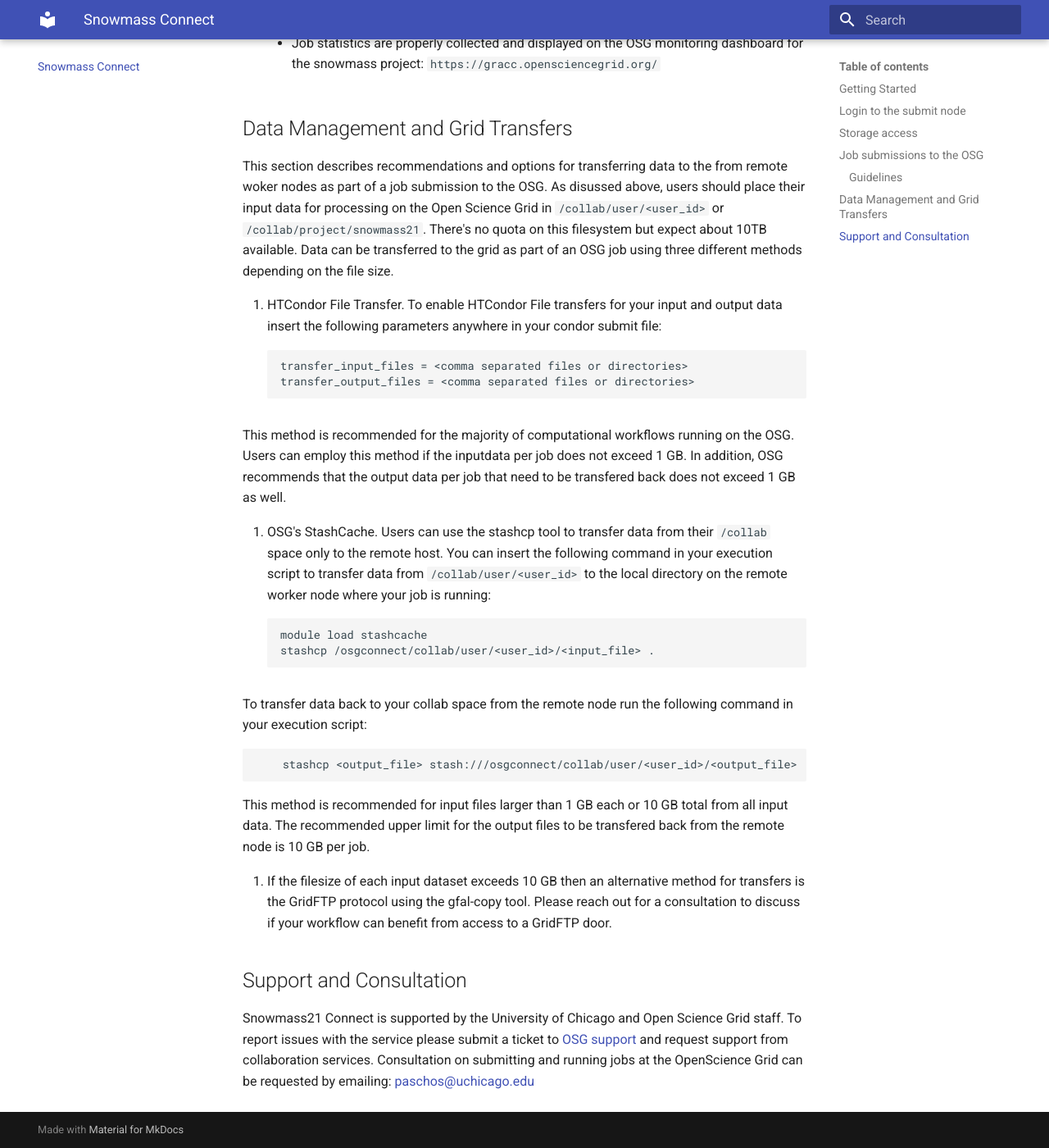
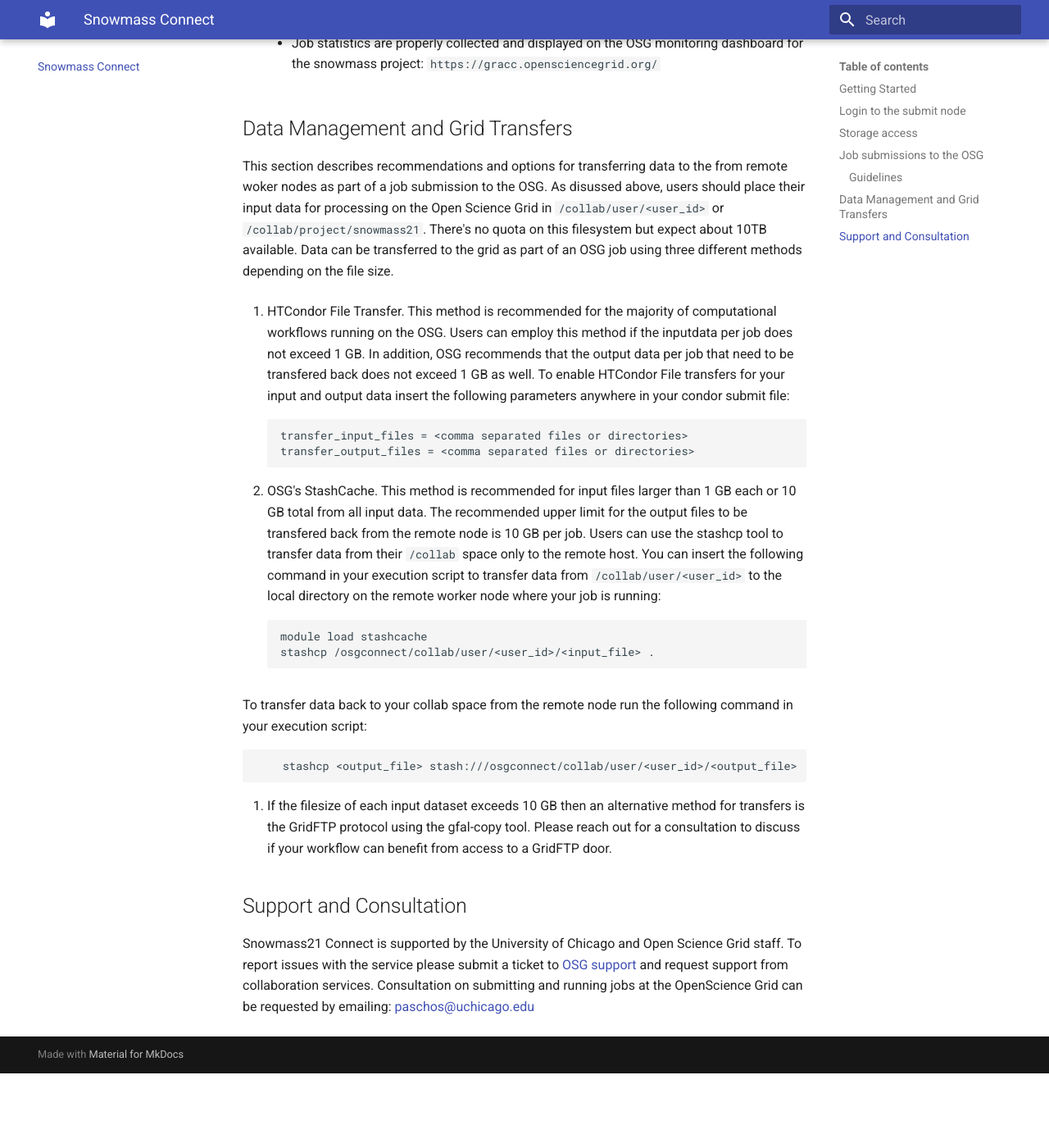
Before and after one commit to ppaschos/snowmass-connect-docs, an MkDocs documentation site: the page built from docs/index.md, in a window 1280 px wide and 1400 px high, scrolled down 3517 px. Shown: the whole window at 82% size. Built offline with MkDocs 1.6.1 and Material for MkDocs 9.7.7, drawn with Linux system fonts in a browser that asks for light colours; after the commit the page ends 4826 px from its top, so only the background shows below that; part of the change alters nothing that is shown.

```diff
--- a/docs/index.md
+++ b/docs/index.md
@@ -110,16 +110,13 @@ For an introduction on managing your jobs with condor we refer to [this](https:/
 This section describes recommendations and options for transferring data to the from remote woker nodes as part of a job submission to the OSG.
 As disussed above, users should place their input data for processing on the Open Science Grid in `/collab/user/<user_id>` or `/collab/project/snowmass21`. There's no quota on this filesystem but expect about 10TB available. Data can be transferred to the grid as part of an OSG job using three different methods depending on the file size.
 
-1. HTCondor File Transfer. To enable HTCondor File transfers for your input and output data insert the following parameters
+1. HTCondor File Transfer. This method is recommended for the majority of computational workflows running on the OSG. Users can employ this method if the inputdata per job does not exceed 1 GB. In addition, OSG recommends that the output data per job that need to be transfered back does not exceed 1 GB as well. To enable HTCondor File transfers for your input and output data insert the following parameters
 anywhere in your condor submit file:
 
         transfer_input_files = <comma separated files or directories>
         transfer_output_files = <comma separated files or directories>
 
-   This method is recommended for the majority of computational workflows running on the OSG. Users can employ this method if the inputdata per job does not exceed 1 GB. In addition, OSG recommends that the output data per job that need to be transfered back does not exceed 1 GB as well.
-
-2. OSG's StashCache. Users can use the stashcp tool to transfer data from their `/collab` space only to the remote host.
-You can insert the following command in your execution script to transfer data from `/collab/user/<user_id>` to the local
+2. OSG's StashCache. This method is recommended for input files larger than 1 GB each or 10 GB total from all input data. The recommended upper limit for the output files to be transfered back from the remote node is 10 GB per job. Users can use the stashcp tool to transfer data from their `/collab` space only to the remote host. You can insert the following command in your execution script to transfer data from `/collab/user/<user_id>` to the local
 directory on the remote worker node where your job is running:
 
         module load stashcache
@@ -129,8 +126,6 @@ directory on the remote worker node where your job is running:
 
         stashcp <output_file> stash:///osgconnect/collab/user/<user_id>/<output_file>
 
-   This method is recommended for input files larger than 1 GB each or 10 GB total from all input data. The recommended upper limit for the output files to be transfered back from the remote node is 10 GB per job.
-
 3. If the filesize of each input dataset exceeds 10 GB then an alternative method for transfers is the GridFTP protocol using the gfal-copy tool. Please reach out
 for a consultation to discuss if your workflow can benefit from access to a GridFTP door.
 
```
